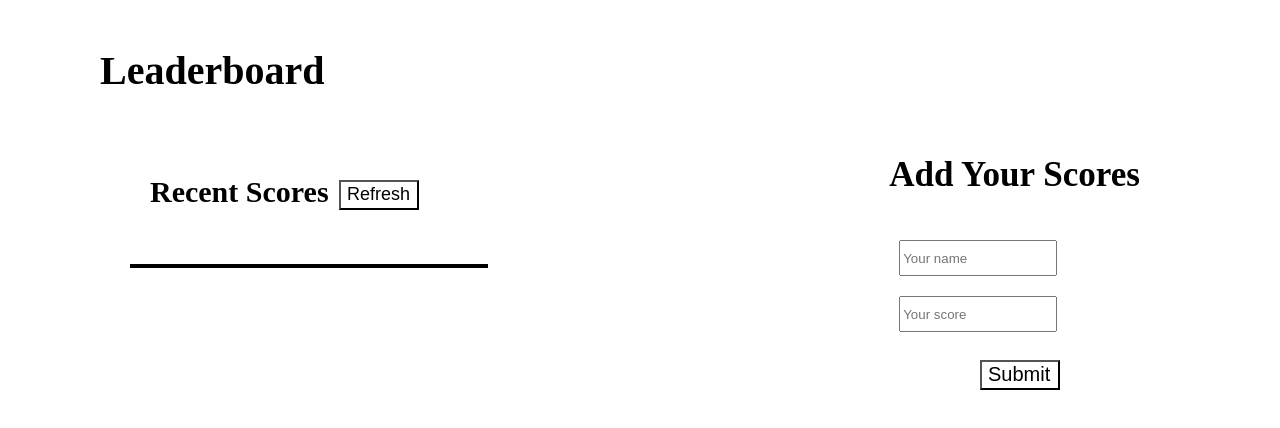
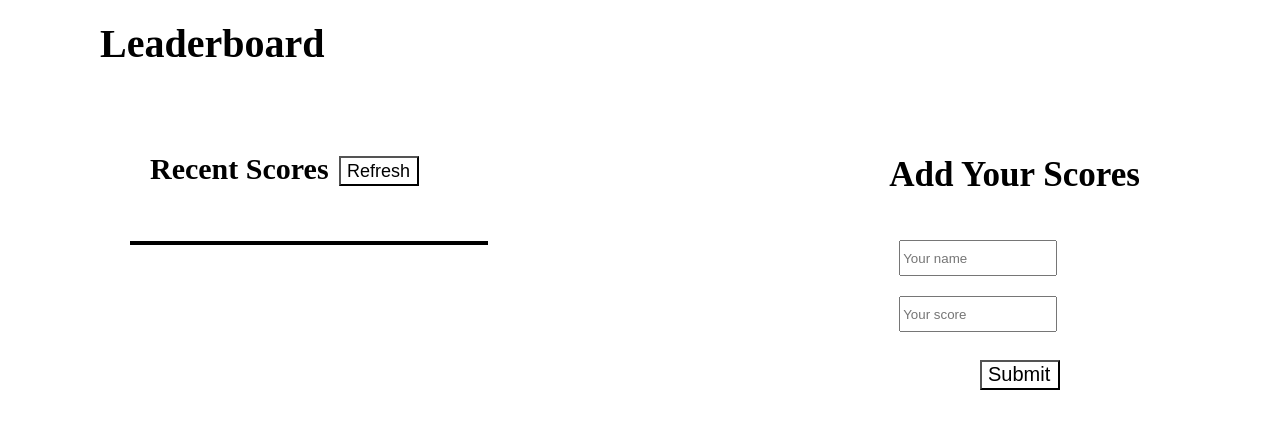
Before and after one commit to Rishi-Mishra0704/leaderboard, a website built with webpack: page src/index.html in a window 1280 px wide. Built offline with nearby package versions, Linux system fonts and the light colour scheme.

Commit message:
Fix linter error

```diff
--- a/src/index.html
+++ b/src/index.html
@@ -4,11 +4,11 @@
     <meta charset="UTF-8" />
     <meta http-equiv="X-UA-Compatible" content="IE=edge" />
     <meta name="viewport" content="width=device-width, initial-scale=1.0" />
-    <title>Document</title>
+    <title>Leaderboard</title>
   </head>
   <body>
+    <h1>Leaderboard</h1>
     <div id="score-container" class="scores-container">
-      <h1>Leaderboard</h1>
       <div class="refresh">
         <h2>Recent Scores</h2>
         <button type="button">Refresh</button>
--- a/src/style.css
+++ b/src/style.css
@@ -5,6 +5,8 @@ body {
 
 h1 {
   display: inline-block;
+  margin: 20px 0 10px 100px;
+  font-size: 40px;
 }
 
 #score-container {
```
